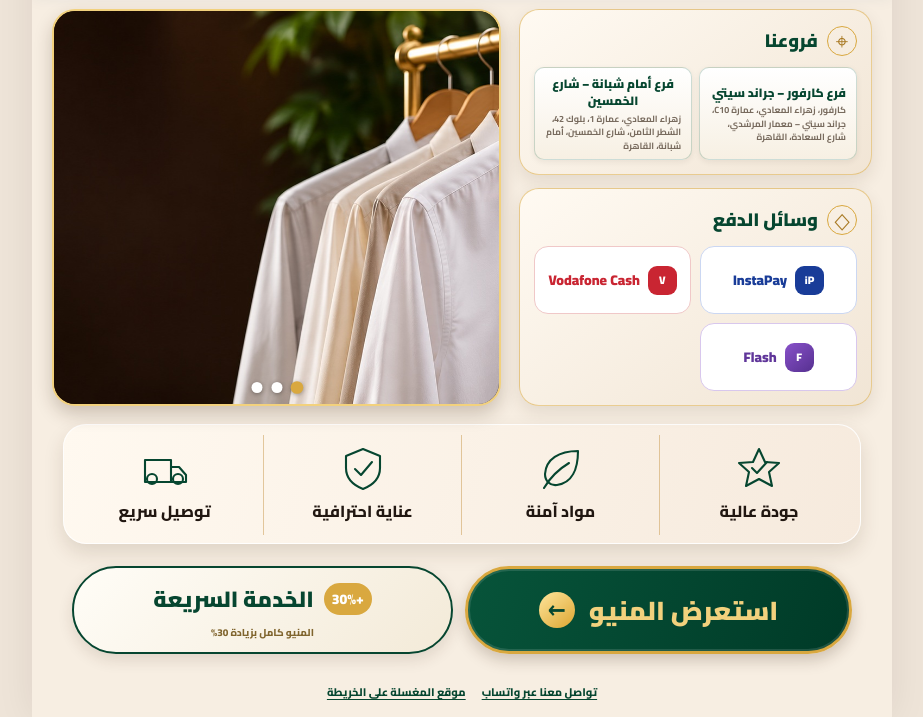
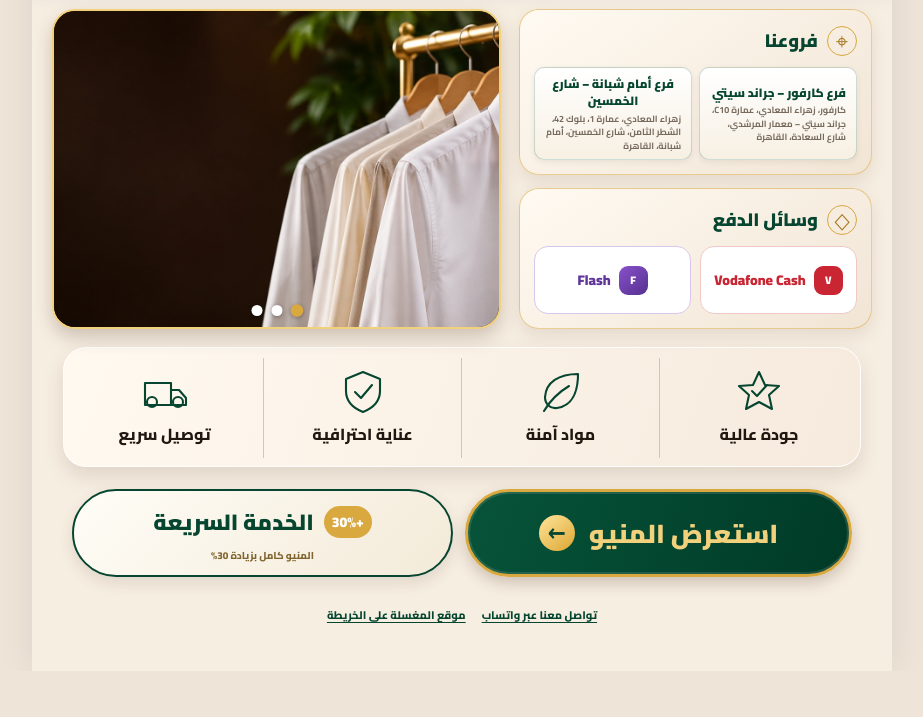
Before and after one commit to P-O-A-C/Dina-s-Corner, a plain HTML site: page GrandDryClean/index.html in a window 1280 px wide. Shown: the part 129-846 px from the top of the page, without its empty margins (178-1101 px from the left). After the commit the page ends 800 px from the top, so only its background shows below. Drawn offline with nearby package versions, Linux system fonts and the light colour scheme; no server answers.

Commit message:
Remove InstaPay tile from payment options
Removed InstaPay payment tile from the payment panel.

```diff
--- a/GrandDryClean/index.html
+++ b/GrandDryClean/index.html
@@ -55,11 +55,7 @@
           <section class="payment-panel" aria-label="وسائل الدفع">
             <div class="home-panel-heading"><span class="heading-mark">◇</span><h2>وسائل الدفع</h2></div>
             <div class="payment-stack">
-              <div class="payment-tile instapay-tile">
-                <span class="payment-symbol">iP</span>
-                <strong>InstaPay</strong>
-              </div>
-              <div class="payment-tile vodafone-tile">
+            <div class="payment-tile vodafone-tile">
                 <span class="payment-symbol">V</span>
                 <strong>Vodafone Cash</strong>
               </div>
```
